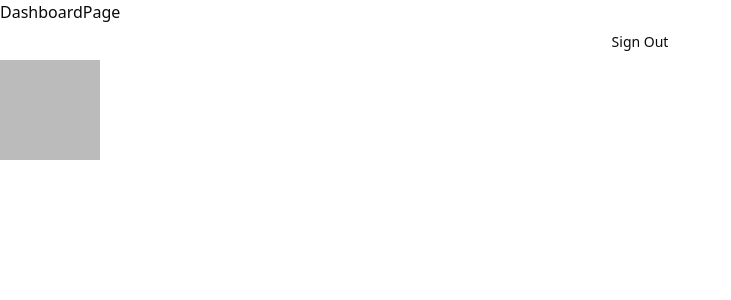
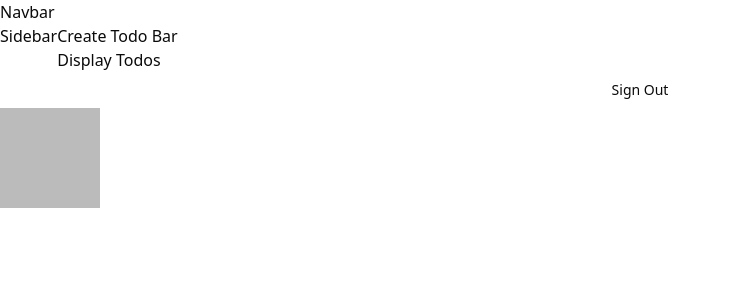
Before and after one commit to Agutale-Arpit/todo_website, a Next.js app: page /dashboard in a window 1280 px wide. Shown: the top 300 px of the page, without its empty margins (0-731 px from the left). Built offline with nearby package versions, Linux system fonts and the light colour scheme; no server answers; sample sign-in values are in the browser's storage.

Commit message:
Prisma Setup Done

```diff
--- a/src/app/dashboard/page.tsx
+++ b/src/app/dashboard/page.tsx
@@ -4,6 +4,10 @@ import { auth } from "../../../auth";
 import LoginPage from "@/components/LoginPage";
 import { revalidatePath } from "next/cache";
 import { redirect } from "next/navigation";
+import Navbar from "@/components/Navbar";
+import Sidebar from "@/components/Sidebar";
+import CreateTodoBar from "@/components/createTodoBar";
+import DisplayTodos from "@/components/DisplayTodos";
 
 export default async function Page() {
   const session = await auth()
@@ -15,7 +19,14 @@ export default async function Page() {
   return (
     <div>
       <div>
-        DashboardPage
+        <Navbar />
+      </div>
+      <div className="flex">
+        <Sidebar />
+        <div>
+          <CreateTodoBar />
+          <DisplayTodos />
+        </div>
       </div>
       <SignOut />
       <UserAvatar />
--- a/src/app/page.tsx
+++ b/src/app/page.tsx
@@ -1,6 +1,4 @@
 import LoginPage from "@/components/LoginPage";
-import SignIn from "@/components/sign-in";
-import Image from "next/image";
 
 export default function Home() {
   return (
--- /dev/null
+++ b/src/components/DisplayTodos.tsx
@@ -0,0 +1,5 @@
+export default function DisplayTodos() {
+  return (
+    <div>Display Todos</div>
+  )
+}
--- /dev/null
+++ b/src/components/Navbar.tsx
@@ -0,0 +1,5 @@
+export default function Navbar() {
+  return (
+    <div>Navbar</div>
+  )
+}
--- /dev/null
+++ b/src/components/Sidebar.tsx
@@ -0,0 +1,5 @@
+export default function Sidebar() {
+  return (
+    <div>Sidebar</div>
+  )
+}
--- /dev/null
+++ b/src/components/createTodoBar.tsx
@@ -0,0 +1,5 @@
+export default function CreateTodoBar() {
+  return (
+    <div>Create Todo Bar</div>
+  )
+}
```
Also changed, not shown: 2 other files (tests, documents, lock files or other folders).
